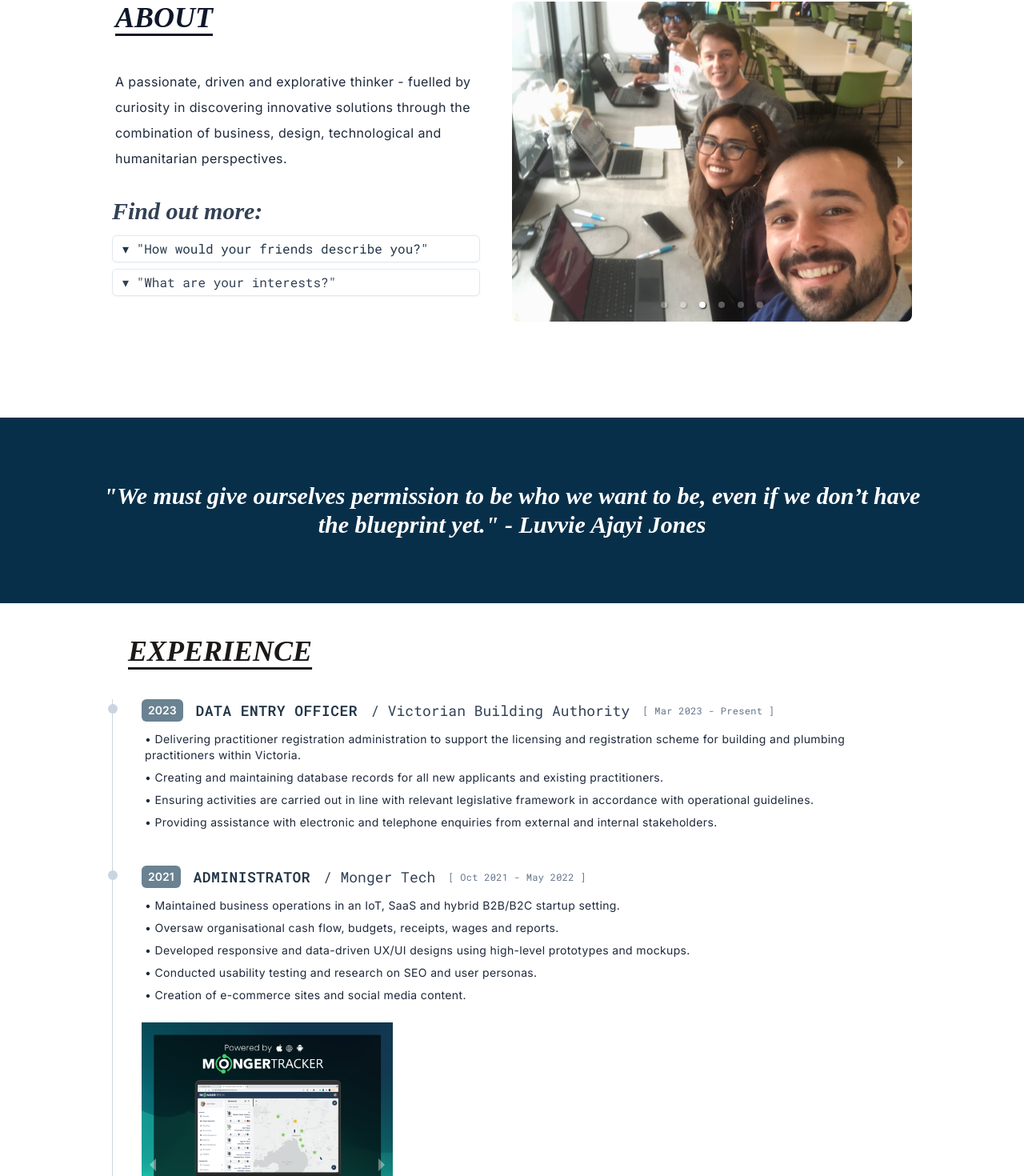
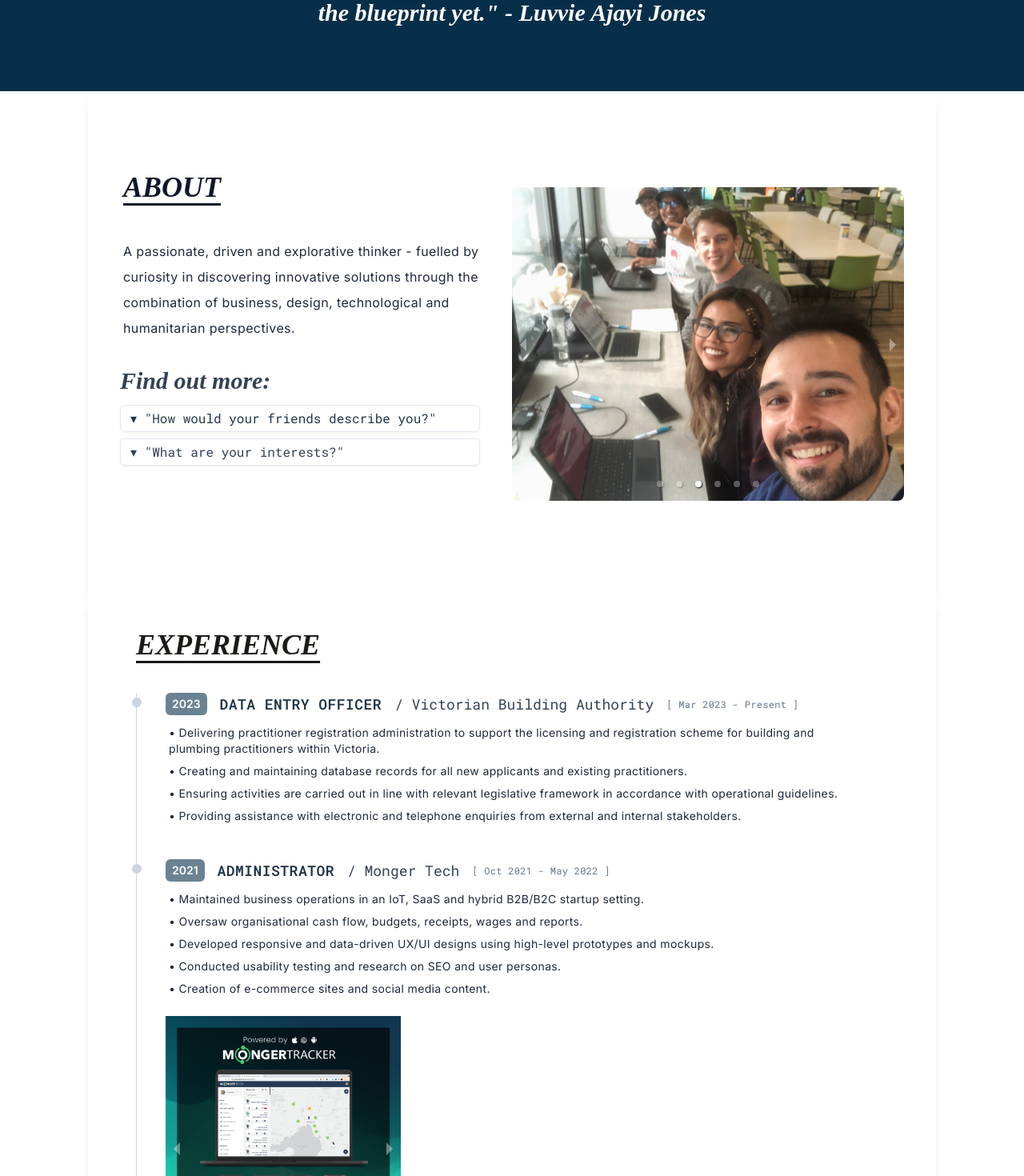
Before and after one commit to Lizette-Dimalanta/Portfolio_V2, a React (Vite) app: page / in a window 1280 px wide. Shown: the part 976-2446 px from the top of the page at 80% size. Built offline with nearby package versions, Linux system fonts and the light colour scheme.

Commit message:
Added white background

```diff
--- a/src/App.jsx
+++ b/src/App.jsx
@@ -24,11 +24,17 @@ function App() {
     <div>
       <Navbar />
       <Home />
-      <About />
       <Quote />
-      <Experience />
-      <Projects />
+      <div className='relative'>
+        <div className='fixed inset-0 bg-cover bg-center z-[-1]' style={{ backgroundImage: `url(${'public/images/WhiteBackground.jpg'})` }}/>
+        <div className='z-10'>
+          <About />
+          <Experience />
+          <Projects />
+        </div>
+      </div>
     </div>
+
     // <AnimatePresence>
     //   <div>
     //     <Router>
--- a/src/components/About.jsx
+++ b/src/components/About.jsx
@@ -4,12 +4,15 @@ import { Carousel } from 'react-responsive-carousel'
 import 'react-responsive-carousel/lib/styles/carousel.min.css'
 // import AboutCarousel from './AboutCarousel'
 
+{/* <div id='about' className='bg-sticky h-screen bg-cover bg-center' style={{ backgroundImage: `url(${'public/images/WhiteBackground.jpg'})` }}></div> */}
+
 const About = () => {
 
   return (
-    <div id='About' className='max-w-[1040px] m-auto px-5 flex flex-col md:flex-row py-20'>
+    <div id='About'>
+    <div className='max-w-[1060px] m-auto px-10 flex flex-col md:flex-row py-20 bg-white shadow-lg'>
       <div className='md:w-1/2'>
-        <h1 className='font-DM-Sherif-Display italic font-semibold text-4xl text-slate-900 text-start underline underline-offset-8 py-10 sm:pl-1'>
+        <h1 className='font-DM-Sherif-Display italic font-semibold text-4xl text-slate-900 text-start underline underline-offset-8 pb-10 pt-5 sm:pl-1'>
           ABOUT
         </h1>
         <p className='flex text-start font-Inter tracking-wide text-slate-800 text-md p-1 leading-loose pb-5 pr-10'>
@@ -55,7 +58,6 @@ const About = () => {
           </AccordionItem>
         </Accordion>
       </div>
-
       <div className='md:w-1/2 flex justify-end py-10'>
         <Carousel
           showStatus={false}
@@ -87,8 +89,10 @@ const About = () => {
         </Carousel>
       </div>
     </div>
+    </div>
   )
 }
+
 
 {/* <h2 className='font-DM-Sherif-Display italic font-semibold text-3xl text-stone-600 text-start py-10 pl-1'>
 "How would your friends describe you?"
--- a/src/components/Experience.jsx
+++ b/src/components/Experience.jsx
@@ -80,7 +80,7 @@ const data = [
 
 const Experience = () => {
   return (
-    <div id='Experience' className='max-w-[1040px] m-auto px-5'>
+    <div id='Experience' className='max-w-[1060px] m-auto px-10 bg-white shadow-lg'>
       <h1 className='font-DM-Sherif-Display italic font-semibold text-4xl text-stone-900 text-center sm:text-start underline underline-offset-8 py-10 sm:pl-5'>
         EXPERIENCE
       </h1>
--- a/src/components/ExperienceItem.jsx
+++ b/src/components/ExperienceItem.jsx
@@ -4,6 +4,7 @@ import 'react-responsive-carousel/lib/styles/carousel.min.css'
 
 const ExperienceItem = ({ year, company, position, duration, details, carousel }) => {
   return (
+    <div className='px-5'>
     <ol className='flex flex-col md:flex-row relative border-l border-slate-300 px-5'>
       <li className='mb-10 ml-4'>
           <div className='absolute w-3 h-3 bg-slate-300 rounded-full mt-1.5 -left-1.5 border-white'/>
@@ -40,6 +41,7 @@ const ExperienceItem = ({ year, company, position, duration, details, carousel }
           </div>
       </li>
     </ol>
+  </div>
   )
 }
 
--- a/src/components/Home.jsx
+++ b/src/components/Home.jsx
@@ -10,7 +10,7 @@ import { VscGithubInverted } from "react-icons/vsc"
 const Home = () => {
   return (
     <div className='h-screen'>
-      <img src='/images/HeroBackground.jpeg' alt='background image' className='w-full h-full absolute object-fixed object-cover object-center'/>
+      <img src='/images/HeroBackground.jpeg' alt='background image' className='w-full h-full absolute object-fixed object-cover object-center z-0'/>
       <div className='w-full h-full absolute top-15 left-0 bg-slate-800/30'>
       <div>
         <h2 className='font-Roboto-Mono text-white tracking-wide font-semibold flex text-3xl sm:text-5xl pt-32 sm:pt-40 pl-6 place-content-start sm:pl-24'>
--- a/src/components/ProjectItem.jsx
+++ b/src/components/ProjectItem.jsx
@@ -49,11 +49,11 @@ const ProjectItem = ({ title, tags, description, images, github, website }) => {
                     </p>
                     <div className='text-black flex justify-end space-x-3 pt-5'>
                         {website && (
-                            <button className="inline-block font-Roboto-Mono font-semibold text-white text-md px-2 py-2 bg-slate-700 rounded-md shadow-md" onClick={websiteNavigation}>
+                            <button className="inline-block font-Roboto-Mono font-semibold text-white text-md px-2 py-2 bg-slate-700 rounded-md shadow-md hover:bg-slate-900" onClick={websiteNavigation}>
                                 <BsGlobe2 size={20}/>
                             </button>
                         )}
-                        <button className="inline-block font-Roboto-Mono font-semibold text-white text-md px-2 py-2 bg-slate-700 rounded-md shadow-md" onClick={githubNavigation}>
+                        <button className="inline-block font-Roboto-Mono font-semibold text-white text-md px-2 py-2 bg-slate-700 rounded-md shadow-md hover:bg-slate-900" onClick={githubNavigation}>
                             <TfiGithub size={20}/>
                         </button>
                     </div>
--- a/src/components/Projects.jsx
+++ b/src/components/Projects.jsx
@@ -81,7 +81,7 @@ const projectData = [
 
 const Projects = () => {
   return (
-    <div id='projects' className='max-w-[1040px] m-auto'>
+    <div id='projects' className='max-w-[1060px] m-auto px-10 bg-white shadow-lg'>
         <h1 className='font-DM-Sherif-Display italic font-semibold text-4xl text-stone-900 text-center sm:text-start underline underline-offset-8 pt-10 pb-5 sm:pl-5'>
           PROJECTS
         </h1>
```
Also changed, not shown: 1 other file (tests, documents, lock files or other folders).
